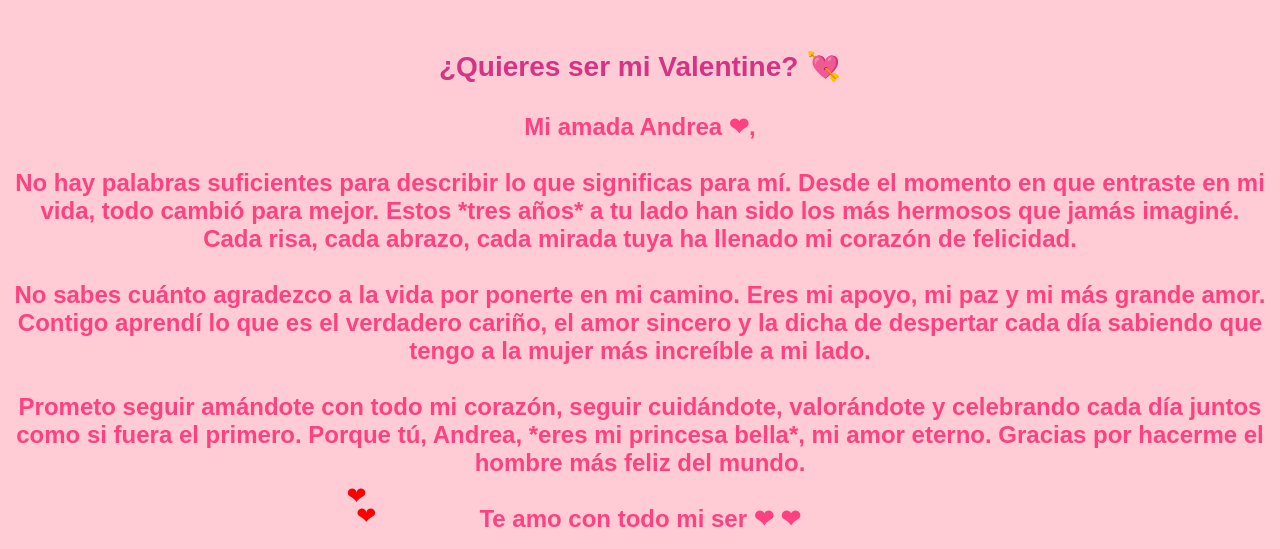
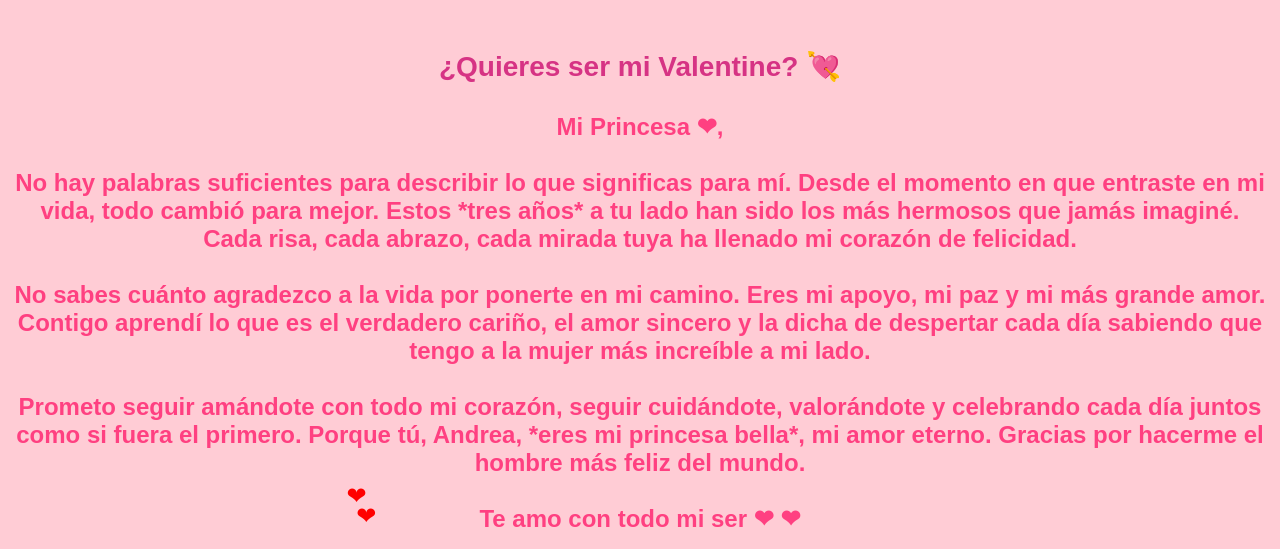
Before and after one commit to Al3jandro15/Al3jandro.github.io, a plain HTML site: page index.html in a window 1280 px wide. Both pictures are taken after a click on the button "Sí 💘". Shown: the top 549 px of the page. Drawn offline with Linux system fonts and the light colour scheme.

Commit message:
Update index.html

```diff
--- a/index.html
+++ b/index.html
@@ -62,7 +62,7 @@
         <button id="yes" onclick="showMessage()">Sí 💘</button>
         <button id="no" onmouseover="moveNoButton()">No 💔</button>
     </div>
-    <p id="message"> Mi amada Andrea ❤, <br><br>
+    <p id="message"> Mi Princesa ❤, <br><br>
         No hay palabras suficientes para describir lo que significas para mí.
         Desde el momento en que entraste en mi vida, todo cambió para mejor.
         Estos *tres años* a tu lado han sido los más hermosos que jamás imaginé.
```
